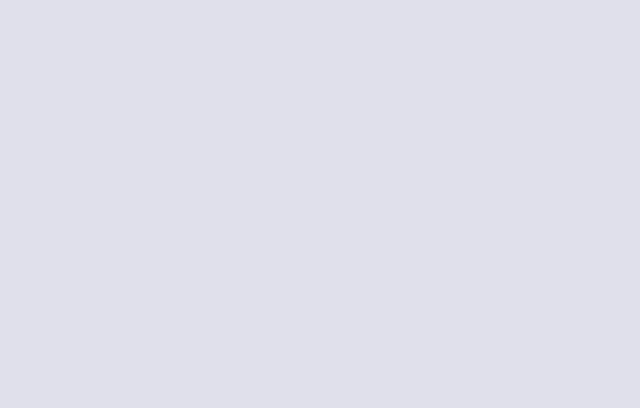
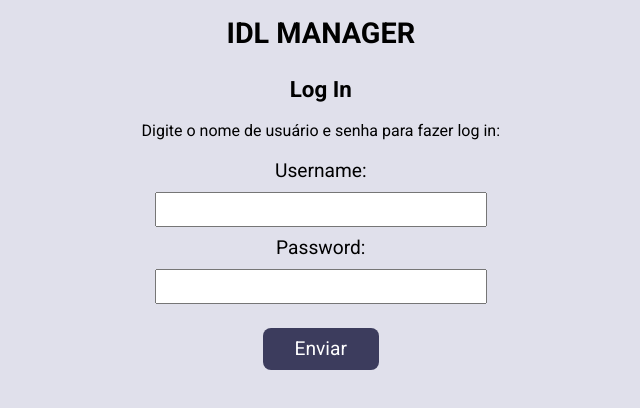
Before and after one commit to GSSiqueira/idl-web, a React (Create React App) app: page /login in a window 1280 px wide. Shown: the top 408 px of the page, without its empty margins (300-940 px from the left). Built offline with nearby package versions, Linux system fonts and the light colour scheme.

Commit message:
Added user route to api

```diff
--- a/src/App.tsx
+++ b/src/App.tsx
@@ -9,11 +9,14 @@ import Home from './pages/Home';
 import DailyReport from './pages/DailyReport';
 import RegularExpenses from './pages/RegularExpenses';
 import { HTTPClient } from './services/HTTPClient';
+import Login from './pages/Login';
+import UsersController from './controllers/Users/UsersController';
 
 function App() {
   const dbConnection = new HTTPClient();
   const entriesController = new EntriesController(dbConnection);
   const categoriesController = new CategoriesController(dbConnection);
+  const usersController = new UsersController(dbConnection);
 
   return (
     <Switch>
@@ -33,6 +36,9 @@ function App() {
           categoriesController={categoriesController}
         />
       </Route>
+      <Route path="/login">
+        <Login usersController={usersController} />
+      </Route>
     </Switch>
   );
 }
--- a/src/components/Header/index.tsx
+++ b/src/components/Header/index.tsx
@@ -56,7 +56,7 @@ function Header() {
             </Link>
           </li>
           <li>
-            <Link to="/">
+            <Link to="/login">
               <FontAwesomeIcon icon={faPowerOff} />
               Logout
             </Link>
--- /dev/null
+++ b/src/controllers/Users/UsersController.ts
@@ -0,0 +1,13 @@
+import { HTTPClient } from '../../services/HTTPClient';
+
+class UsersController {
+  constructor(private db: HTTPClient) {}
+
+  async validateUserInfo(username: string, password: string) {
+    this.db.validateUser(username, password).then((response) => {
+      console.log(response.data);
+    });
+  }
+}
+
+export default UsersController;
--- /dev/null
+++ b/src/pages/Login/index.tsx
@@ -0,0 +1,67 @@
+import React, { useState } from 'react';
+import BasicButton from '../../components/BasicButton';
+import BasicInput from '../../components/BasicInput';
+import UsersController from '../../controllers/Users/UsersController';
+import './styles.css';
+
+interface LoginPageProps {
+  usersController: UsersController;
+}
+
+const Login: React.FC<LoginPageProps> = ({ usersController }) => {
+  const [userName, setUserName] = useState('');
+
+  const [password, setPassword] = useState('');
+
+  const handleNewUserName = (event: React.ChangeEvent<HTMLInputElement>) => {
+    setUserName(event.target.value);
+  };
+
+  const handleNewPassword = (event: React.ChangeEvent<HTMLInputElement>) => {
+    setPassword(event.target.value);
+  };
+
+  const handleSubmit = (event: React.FormEvent<HTMLFormElement>) => {
+    event.preventDefault();
+    usersController.validateUserInfo(userName, password);
+  };
+
+  return (
+    <>
+      <main className="login-page-main container">
+        <h1 className="main-title">IDL Manager</h1>
+        <section className="login-content">
+          <form onSubmit={handleSubmit}>
+            <h2 className="secondary-title">Log In</h2>
+            <p className="content-text">
+              Digite o nome de usuário e senha para fazer log in:
+            </p>
+            <BasicInput
+              type="text"
+              name="login-username"
+              label="Username: "
+              value={userName}
+              handleNewValue={handleNewUserName}
+              required
+            />
+            <BasicInput
+              type="password"
+              name="login-password"
+              label="Password: "
+              value={password}
+              handleNewValue={handleNewPassword}
+              required
+            />
+            <BasicButton
+              label="Enviar"
+              name="submit-button"
+              type="submit"
+            ></BasicButton>
+          </form>
+        </section>
+      </main>
+    </>
+  );
+};
+
+export default Login;
--- /dev/null
+++ b/src/pages/Login/styles.css
@@ -0,0 +1,28 @@
+.login-content {
+  display: flex;
+  flex-flow: column;
+  align-items: center;
+  justify-content: center;
+  margin: 0 auto;
+}
+
+.login-content form {
+  display: flex;
+  flex-flow: column wrap;
+  width: 100%;
+  margin: 0;
+}
+
+@media (min-width: 1024px) {
+  #root {
+    justify-content: center;
+  }
+
+  .container {
+    padding-left: 2%;
+  }
+
+  .login-content form .basic-button {
+    margin-top: 1.5rem;
+  }
+}
--- a/src/services/HTTPClient.ts
+++ b/src/services/HTTPClient.ts
@@ -46,4 +46,8 @@ export class HTTPClient {
   getRegularExpenseEntries(date: string) {
     return this.connection.get<Entry[]>(`/fixos/${date}`);
   }
+
+  validateUser(username: string, password: string) {
+    return this.connection.post(`/auth`, { username, password });
+  }
 }
```
